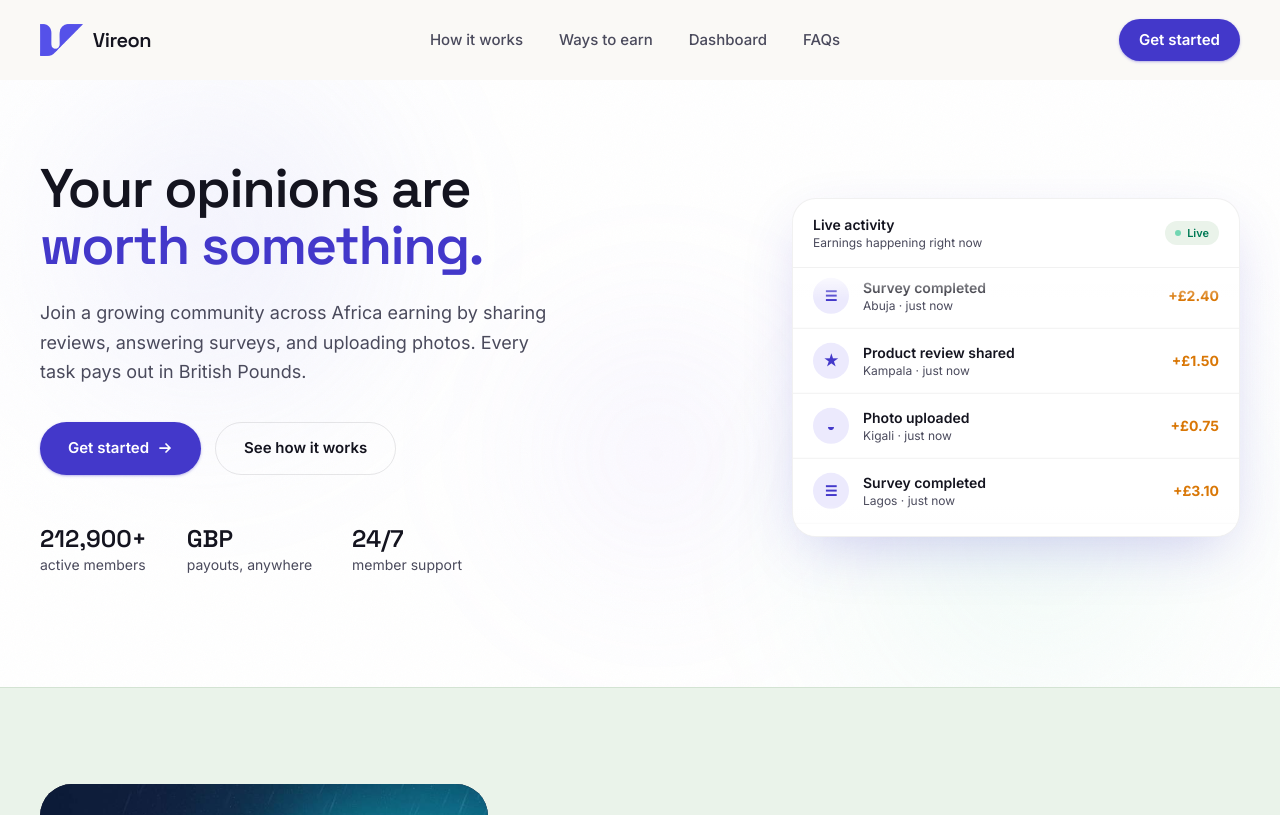
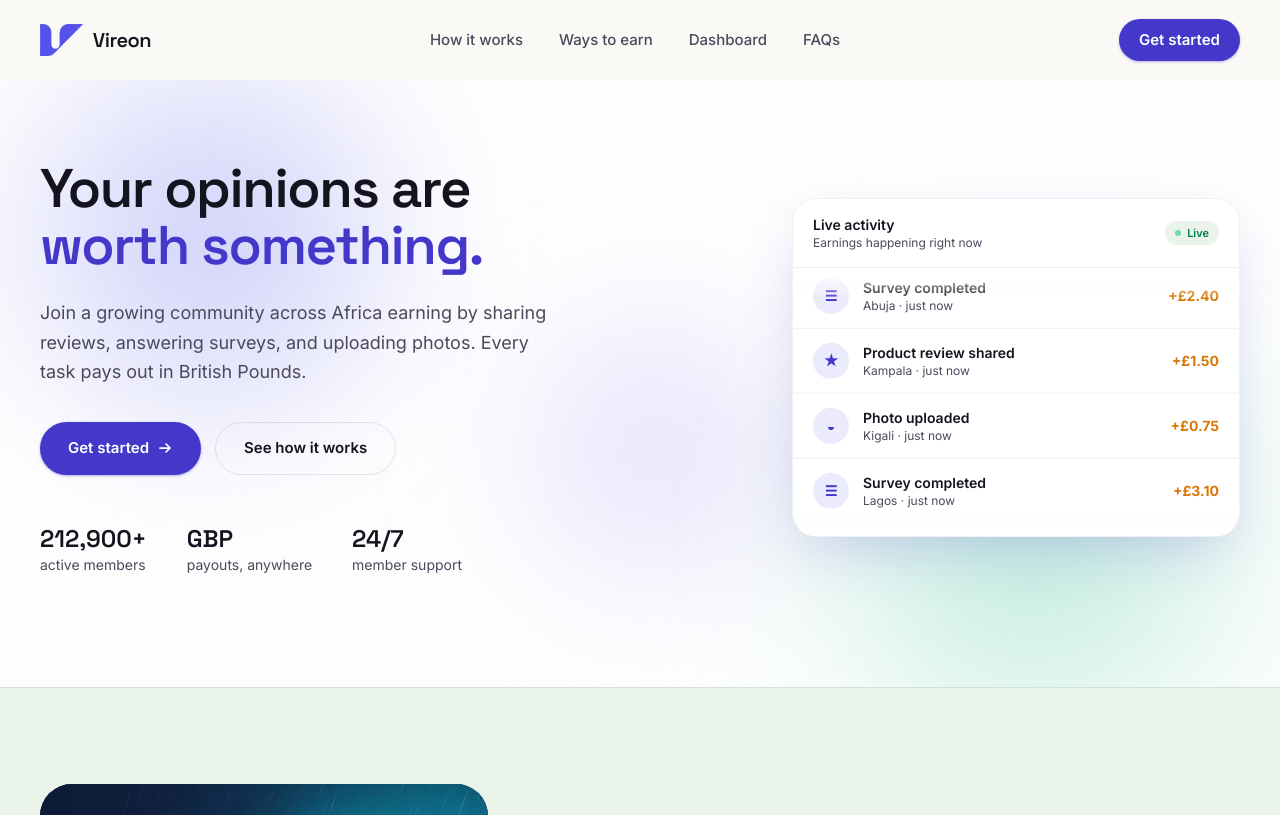
Before and after one commit to Akindiormi/vireonweb, a React (Vite) app: page / in a window 1280 px wide. Shown: the top 815 px of the page. Built offline with nearby package versions, Linux system fonts and the light colour scheme.

Commit message:
Increase hero background visibility

```diff
--- a/src/components/HeroBackground.tsx
+++ b/src/components/HeroBackground.tsx
@@ -23,7 +23,7 @@
         className="absolute -top-32 -left-24 h-[32rem] w-[32rem] rounded-full blur-3xl"
         style={{
           background:
-            "radial-gradient(circle, rgba(99,102,241,0.16) 0%, rgba(99,102,241,0) 70%)",
+            "radial-gradient(circle, rgba(99,102,241,0.45) 0%, rgba(99,102,241,0) 70%)",
         }}
         animate={{
           x: [0, 40, -20, 0],
@@ -41,7 +41,7 @@
         className="absolute -bottom-40 -right-20 h-[36rem] w-[36rem] rounded-full blur-3xl"
         style={{
           background:
-            "radial-gradient(circle, rgba(16,185,129,0.12) 0%, rgba(16,185,129,0) 70%)",
+            "radial-gradient(circle, rgba(16,185,129,0.38) 0%, rgba(16,185,129,0) 70%)",
         }}
         animate={{
           x: [0, -30, 20, 0],
@@ -59,7 +59,7 @@
         className="absolute top-1/3 left-1/2 h-[24rem] w-[24rem] -translate-x-1/2 rounded-full blur-3xl"
         style={{
           background:
-            "radial-gradient(circle, rgba(167,139,250,0.10) 0%, rgba(167,139,250,0) 70%)",
+            "radial-gradient(circle, rgba(167,139,250,0.32) 0%, rgba(167,139,250,0) 70%)",
         }}
         animate={{
           x: [0, 20, -30, 0],
@@ -77,7 +77,7 @@
         className="absolute inset-0"
         style={{
           background:
-            "radial-gradient(circle at 50% 35%, transparent 0%, rgba(255,255,255,0.7) 90%)",
+            "radial-gradient(circle at 50% 35%, transparent 0%, rgba(255,255,255,0.35) 95%)",
         }}
       />
 
```
